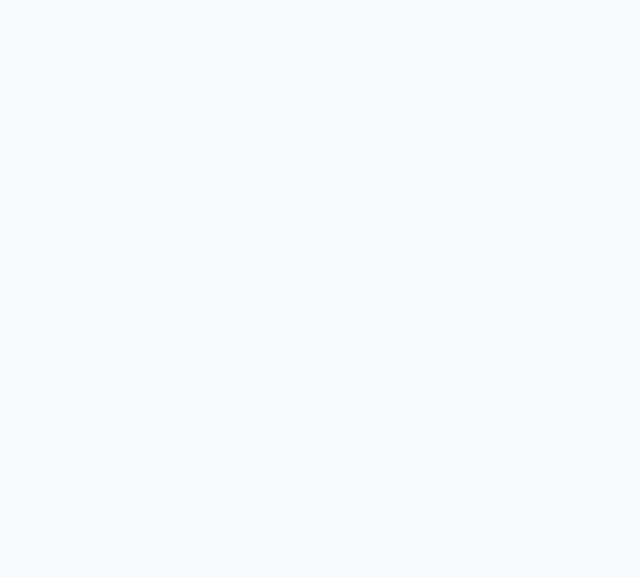
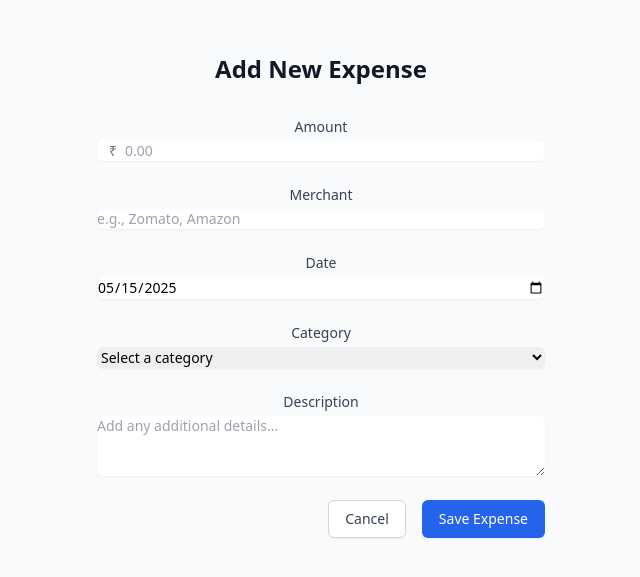
Before and after one commit to naveenr03/SpendSmart, a React (Vite) app: page /manual-entry in a window 1280 px wide. Before the commit this address had no page. Shown: the part 169-746 px from the top of the page, without its empty margins (319-959 px from the left). Built offline with nearby package versions, Linux system fonts and the light colour scheme.

Commit message:
Added the manual entry page[WIP]

```diff
--- a/src/App.jsx
+++ b/src/App.jsx
@@ -1,6 +1,7 @@
 import { BrowserRouter as Router, Routes, Route } from 'react-router-dom'
 import { Toaster } from 'react-hot-toast'
 import LandingPage from './pages/LandingPage'
+import ManualEntryPage from './pages/ManualEntryPage'
 import './App.css'
 
 function App() {
@@ -11,6 +12,7 @@ function App() {
         <main className="container mx-auto px-4 py-8">
           <Routes>
             <Route path="/" element={<LandingPage />} />
+            <Route path="/manual-entry" element={<ManualEntryPage />} />
           </Routes>
         </main>
       </div>
--- a/src/pages/LandingPage.jsx
+++ b/src/pages/LandingPage.jsx
@@ -1,5 +1,6 @@
 import { useState } from 'react'
-import { ArrowUpTrayIcon } from '@heroicons/react/24/outline'
+import { ArrowUpTrayIcon, PlusIcon } from '@heroicons/react/24/outline'
+import { Link } from 'react-router-dom'
 
 const LandingPage = () => {
   const [isDragging, setIsDragging] = useState(false)
@@ -38,17 +39,14 @@ const LandingPage = () => {
   }
 
   return (
-    <div className="min-h-[80vh] flex flex-col items-center justify-center">
-      <div className="text-center mb-12">
-        <h1 className="text-4xl font-bold text-gray-900 mb-4">Welcome to Spendsmart</h1>
-        <p className="text-lg text-gray-600 max-w-2xl">
-          Upload your SMS export file to start tracking and analyzing your expenses
-        </p>
-      </div>
+    <div className="min-h-screen flex flex-col items-center justify-center px-4">
+      {/* Logo/Title */}
+      <h1 className="text-4xl font-bold text-gray-900 mb-12">SpendSmart</h1>
 
+      {/* Upload Box */}
       <div
         className={`
-          w-full max-w-xl p-8 rounded-xl border-2 border-dashed
+          w-full max-w-md p-8 rounded-xl border-2 border-dashed
           ${isDragging ? 'border-blue-500 bg-blue-50' : 'border-gray-300'}
           transition-colors duration-200 ease-in-out
         `}
@@ -58,31 +56,53 @@ const LandingPage = () => {
       >
         <div className="flex flex-col items-center justify-center space-y-4">
           <ArrowUpTrayIcon className="w-12 h-12 text-gray-400" />
-          <div className="text-center">
-            <p className="text-lg font-medium text-gray-900">
-              Drag and drop your XML file here
-            </p>
-            <p className="text-sm text-gray-500 mt-1">
-              or click to browse files
-            </p>
-          </div>
-          <label className="mt-4">
+          <p className="text-center text-gray-600">
+            Drop your exported SMS XML file here or click to upload
+          </p>
+          <label className="mt-2">
             <input
               type="file"
               accept=".xml"
               onChange={handleFileUpload}
               className="hidden"
             />
-            <span className="inline-flex items-center px-4 py-2 border border-transparent text-sm font-medium rounded-md shadow-sm text-white bg-blue-600 hover:bg-blue-700 focus:outline-none focus:ring-2 focus:ring-offset-2 focus:ring-blue-500 cursor-pointer">
-              Select File
+            <span className="text-blue-600 hover:text-blue-700 cursor-pointer">
+              click to upload
             </span>
           </label>
         </div>
       </div>
 
-      <p className="mt-6 text-sm text-gray-500">
-        Supported format: XML files exported from SMS Organizer
+      {/* Divider */}
+      <div className="flex items-center my-8 w-full max-w-md">
+        <div className="flex-1 border-t border-gray-300"></div>
+        <span className="px-4 text-sm text-gray-500">OR</span>
+        <div className="flex-1 border-t border-gray-300"></div>
+      </div>
+
+      {/* Manual Entry Button */}
+      <Link
+        to="/manual-entry"
+        className="inline-flex items-center px-4 py-2 border border-transparent text-sm font-medium rounded-md text-white bg-blue-600 hover:bg-blue-700 focus:outline-none focus:ring-2 focus:ring-offset-2 focus:ring-blue-500"
+      >
+        <PlusIcon className="w-5 h-5 mr-2" />
+        Add Manually
+      </Link>
+
+      {/* Help Text */}
+      <p className="mt-8 text-sm text-gray-500">
+        <Link to="/guide" className="text-blue-600 hover:text-blue-700">
+          What's an SMS XML?
+        </Link>
       </p>
+
+      {/* Dashboard Link (if data exists) */}
+      <Link
+        to="/dashboard"
+        className="fixed bottom-8 text-sm text-gray-500 hover:text-gray-700"
+      >
+        View Dashboard
+      </Link>
     </div>
   )
 }
--- /dev/null
+++ b/src/pages/ManualEntryPage.jsx
@@ -0,0 +1,163 @@
+import { useState } from 'react'
+import { useNavigate } from 'react-router-dom'
+
+const categories = [
+  'Food & Dining',
+  'Shopping',
+  'Transportation',
+  'Entertainment',
+  'Bills & Utilities',
+  'Health & Medical',
+  'Travel',
+  'Other'
+]
+
+const ManualEntryPage = () => {
+  const navigate = useNavigate()
+  const [formData, setFormData] = useState({
+    amount: '',
+    merchant: '',
+    date: new Date().toISOString().split('T')[0],
+    category: '',
+    description: ''
+  })
+
+  const handleChange = (e) => {
+    const { name, value } = e.target
+    setFormData(prev => ({
+      ...prev,
+      [name]: value
+    }))
+  }
+
+  const handleSubmit = (e) => {
+    e.preventDefault()
+    // TODO: Handle form submission
+    console.log('Form submitted:', formData)
+  }
+
+  return (
+    <div className="min-h-screen flex flex-col items-center justify-center px-4 py-8">
+      <div className="w-full max-w-md">
+        <h1 className="text-2xl font-bold text-gray-900 mb-8 text-center">
+          Add New Expense
+        </h1>
+
+        <form onSubmit={handleSubmit} className="space-y-6">
+          {/* Amount */}
+          <div>
+            <label htmlFor="amount" className="block text-sm font-medium text-gray-700">
+              Amount
+            </label>
+            <div className="mt-1 relative rounded-md shadow-sm">
+              <div className="absolute inset-y-0 left-0 pl-3 flex items-center pointer-events-none">
+                <span className="text-gray-500 sm:text-sm">₹</span>
+              </div>
+              <input
+                type="number"
+                name="amount"
+                id="amount"
+                required
+                value={formData.amount}
+                onChange={handleChange}
+                className="block w-full pl-7 pr-12 sm:text-sm border-gray-300 rounded-md focus:ring-blue-500 focus:border-blue-500"
+                placeholder="0.00"
+                step="0.01"
+              />
+            </div>
+          </div>
+
+          {/* Merchant */}
+          <div>
+            <label htmlFor="merchant" className="block text-sm font-medium text-gray-700">
+              Merchant
+            </label>
+            <input
+              type="text"
+              name="merchant"
+              id="merchant"
+              required
+              value={formData.merchant}
+              onChange={handleChange}
+              className="mt-1 block w-full border-gray-300 rounded-md shadow-sm focus:ring-blue-500 focus:border-blue-500 sm:text-sm"
+              placeholder="e.g., Zomato, Amazon"
+            />
+          </div>
+
+          {/* Date */}
+          <div>
+            <label htmlFor="date" className="block text-sm font-medium text-gray-700">
+              Date
+            </label>
+            <input
+              type="date"
+              name="date"
+              id="date"
+              required
+              value={formData.date}
+              onChange={handleChange}
+              className="mt-1 block w-full border-gray-300 rounded-md shadow-sm focus:ring-blue-500 focus:border-blue-500 sm:text-sm"
+            />
+          </div>
+
+          {/* Category */}
+          <div>
+            <label htmlFor="category" className="block text-sm font-medium text-gray-700">
+              Category
+            </label>
+            <select
+              name="category"
+              id="category"
+              required
+              value={formData.category}
+              onChange={handleChange}
+              className="mt-1 block w-full border-gray-300 rounded-md shadow-sm focus:ring-blue-500 focus:border-blue-500 sm:text-sm"
+            >
+              <option value="">Select a category</option>
+              {categories.map(category => (
+                <option key={category} value={category}>
+                  {category}
+                </option>
+              ))}
+            </select>
+          </div>
+
+          {/* Description */}
+          <div>
+            <label htmlFor="description" className="block text-sm font-medium text-gray-700">
+              Description
+            </label>
+            <textarea
+              name="description"
+              id="description"
+              rows={3}
+              value={formData.description}
+              onChange={handleChange}
+              className="mt-1 block w-full border-gray-300 rounded-md shadow-sm focus:ring-blue-500 focus:border-blue-500 sm:text-sm"
+              placeholder="Add any additional details..."
+            />
+          </div>
+
+          {/* Submit Button */}
+          <div className="flex justify-end space-x-4">
+            <button
+              type="button"
+              onClick={() => navigate('/')}
+              className="px-4 py-2 border border-gray-300 rounded-md shadow-sm text-sm font-medium text-gray-700 bg-white hover:bg-gray-50 focus:outline-none focus:ring-2 focus:ring-offset-2 focus:ring-blue-500"
+            >
+              Cancel
+            </button>
+            <button
+              type="submit"
+              className="px-4 py-2 border border-transparent rounded-md shadow-sm text-sm font-medium text-white bg-blue-600 hover:bg-blue-700 focus:outline-none focus:ring-2 focus:ring-offset-2 focus:ring-blue-500"
+            >
+              Save Expense
+            </button>
+          </div>
+        </form>
+      </div>
+    </div>
+  )
+}
+
+export default ManualEntryPage
```
